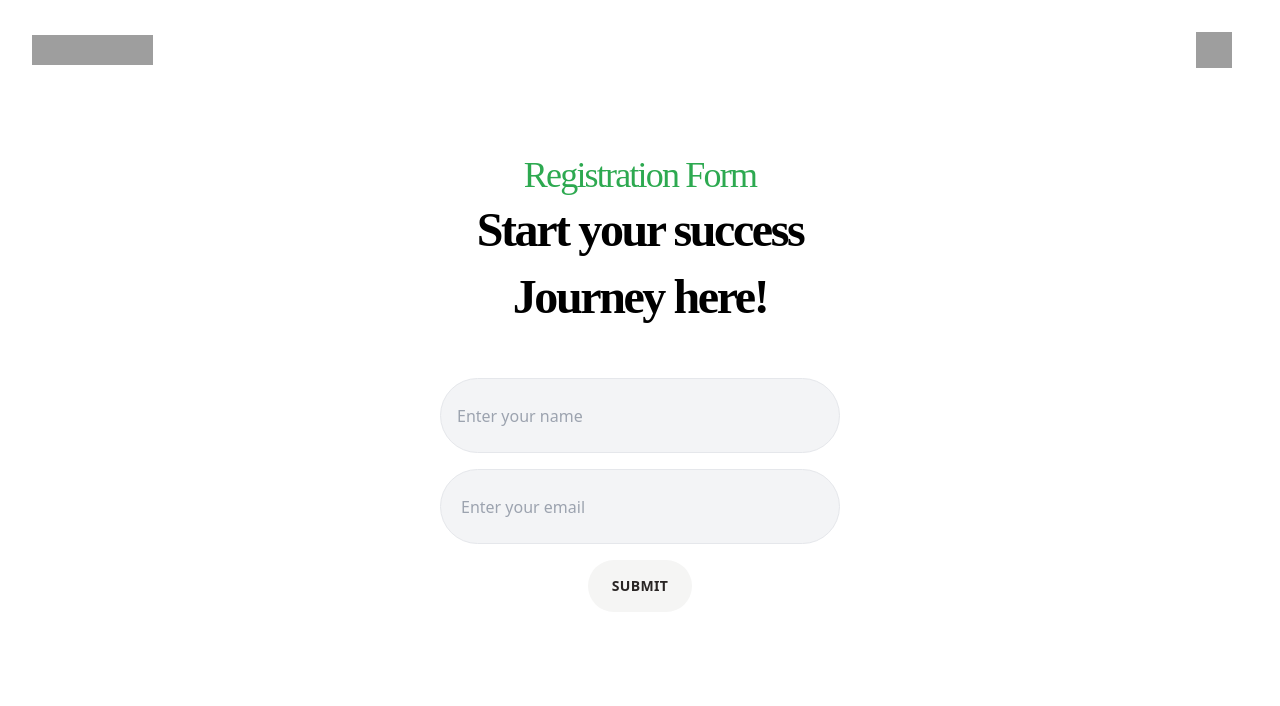
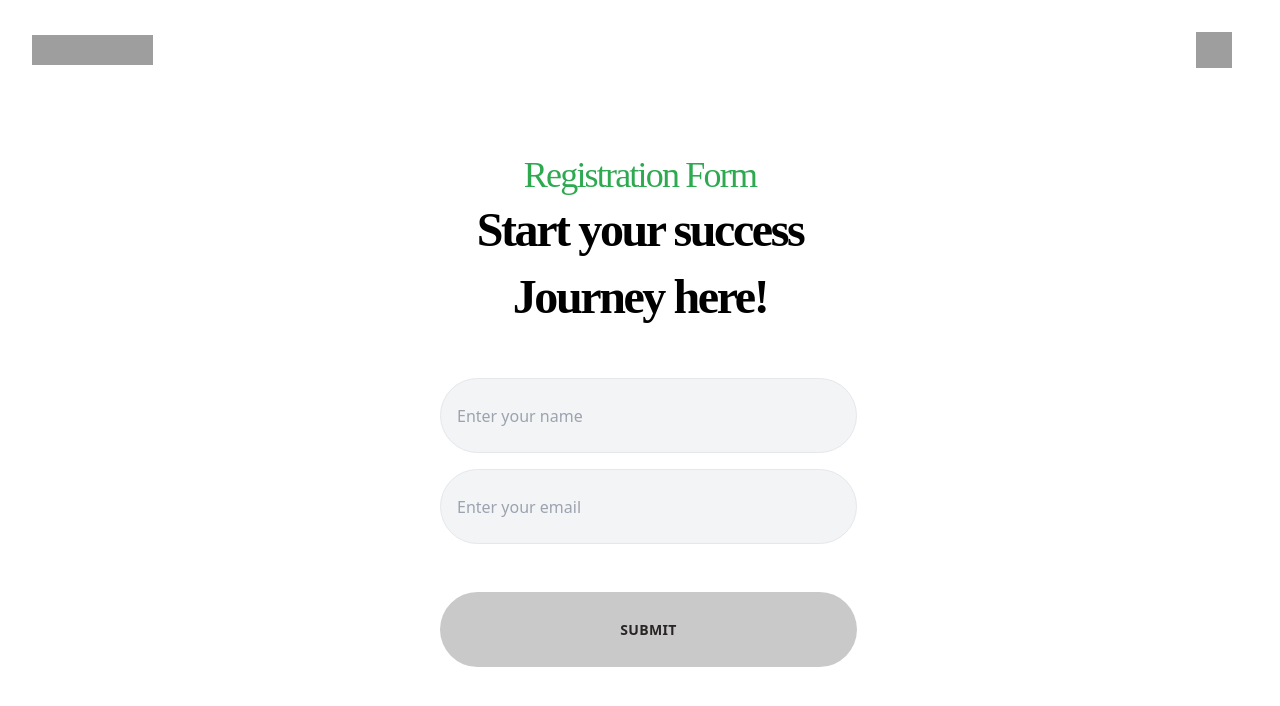
Before and after one commit to ishitaa-dhingra/thence_assignment, a React (Create React App) app: page /registration in a window 1280 px wide. Shown: the top 706 px of the page. Built offline with nearby package versions, Linux system fonts and the light colour scheme; grey boxes are pictures that could not be loaded.

Commit message:
fixed submit button

```diff
--- a/src/Components/Button.jsx
+++ b/src/Components/Button.jsx
@@ -3,7 +3,8 @@ import { Link } from "react-router-dom";
 function Button({ children, disabled, to, type, onClick }) {
   const base =
     "inline-block text-sm px-4 text-gray-900 py-2 md:px-6 md:py-4 rounded-full bg-stone-100 font-semibold uppercase tracking-wide text-stone-800 transition-colors duration-300 hover:bg-slate-900 hover:text-white focus:bg-slate-500 focus:outline-none focus:ring focus:ring-slate-800 focus:ring-offset-2 disabled:cursor-not-allowed focus:text-slate-50";
-
+  const submitbutton =
+    "inline-block w-[417px] h-[75px] text-sm px-4 text-gray-900 py-2 md:px-4 md:py-2 rounded-[65.22px] bg-[#C9C9C9] font-semibold uppercase tracking-wide text-stone-800 transition-colors duration-300 hover:bg-slate-900 hover:text-white focus:bg-slate-500 focus:outline-none focus:ring focus:ring-slate-800 focus:ring-offset-2 disabled:cursor-not-allowed focus:text-slate-50";
   if (to)
     return (
       <Link to={to} className={base}>
@@ -19,7 +20,7 @@ function Button({ children, disabled, to, type, onClick }) {
     );
 
   return (
-    <button disabled={disabled} className={base}>
+    <button disabled={disabled} className={submitbutton}>
       {children}
     </button>
   );
--- a/src/pages/Registration.jsx
+++ b/src/pages/Registration.jsx
@@ -56,7 +56,7 @@ function Registration() {
             id="name"
             value={name}
             onChange={handleNameChange}
-            className=" h-[75px] w-[417px] bg-gray-100 rounded-[65.28px] w-full px-4 py-2 border  focus:outline-none focus:border-green-700"
+            className=" h-[75px] w-[417px] bg-gray-100 rounded-[65.28px]  px-4 py-2 border  focus:outline-none focus:border-green-700"
             placeholder="Enter your name"
             required
           />
@@ -67,7 +67,7 @@ function Registration() {
             id="email"
             value={email}
             onChange={handleEmailChange}
-            className="h-[75px] w-[417px]  bg-gray-100 rounded-[65.28px] w-full px-5 py-2 border  focus:outline-none focus:border-green-700"
+            className="h-[75px] w-[417px]  bg-gray-100 rounded-[65.28px]  px-4 py-2 border  mb-8 focus:outline-none m focus:border-green-700"
             placeholder="Enter your email"
             required
           />
@@ -75,10 +75,9 @@ function Registration() {
         </div>
         <center>
           <Button
-            type="primary"
+            type="submitbutton"
             to={isSubmitDisabled ? "" : "/success"}
             disabled={isSubmitDisabled}
-            className="h-[30.5px] w-[121px]  "
           >
             Submit
           </Button>
```
